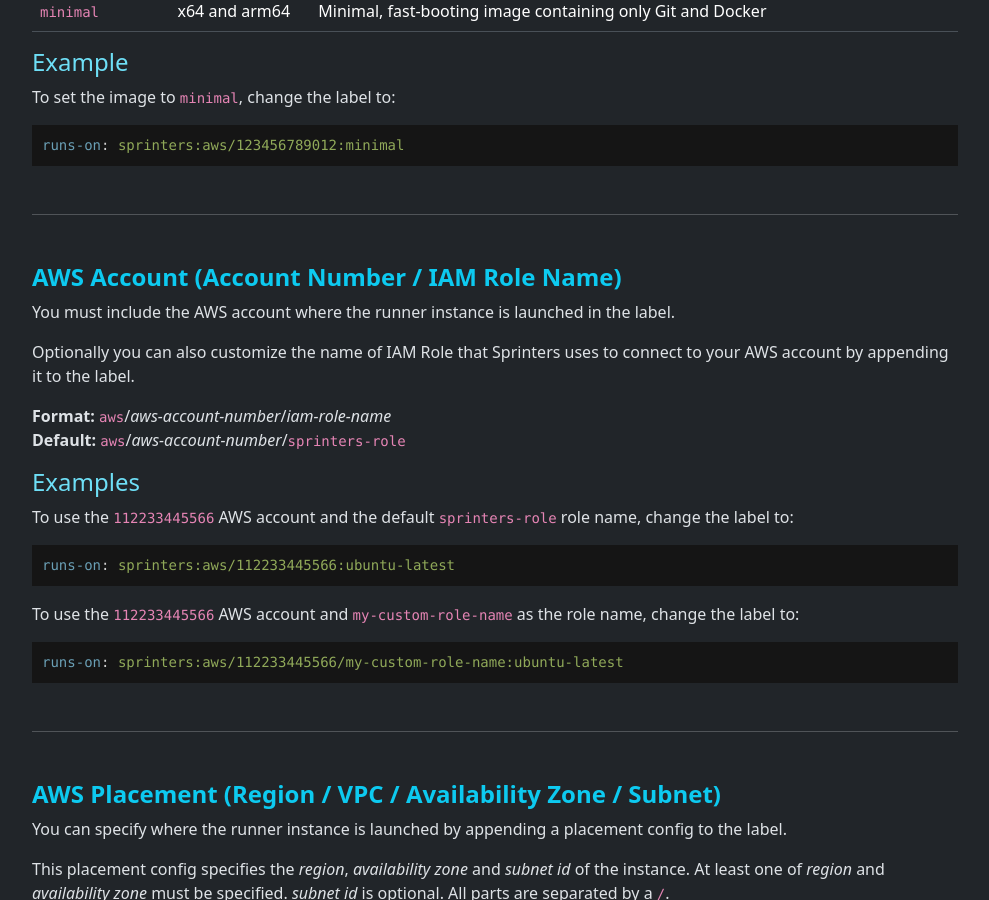
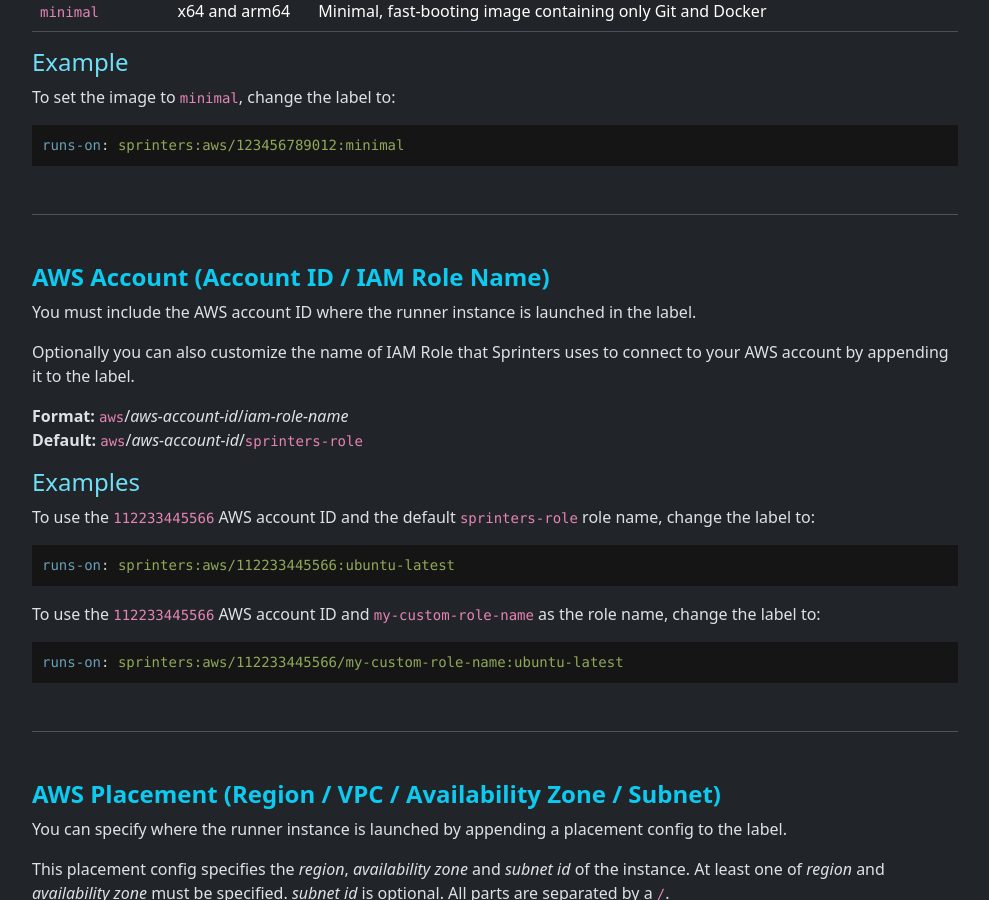
Before and after one commit to sprinters-sh/sprinters.sh, a Jekyll site: the page built from docs/label.md, in a window 1280 px wide and 900 px high, scrolled down 1735 px. Shown: the whole window, without its empty margins (240-1229 px from the left). Built offline with Jekyll 4.4.1, drawn with Linux system fonts in a browser that asks for light colours; some of the changed text lies outside the part shown.

Commit message:
Rename AWS account number -> id

````diff
--- a/docs/label.md
+++ b/docs/label.md
@@ -44,7 +44,7 @@
 The following label parts can be added or modified to customize the image, placement and capacity of the runner instance:
 
 - [Image](#image)
-- [AWS Account (Account Number / IAM Role Name)](#account)
+- [AWS Account (Account ID / IAM Role Name)](#account)
 - [AWS Placement (Region / VPC / Availability Zone / Subnet)](#placement)
 - [AWS Instance Type](#instance-type)
 - [AWS Spot Instances](#spot)
@@ -78,22 +78,22 @@
 ---
 {: .mt-5 }
 
-{% include h3.html id="account" text="AWS Account (Account Number / IAM Role Name)" %}
-You must include the AWS account where the runner instance is launched in the label.
+{% include h3.html id="account" text="AWS Account (Account ID / IAM Role Name)" %}
+You must include the AWS account ID where the runner instance is launched in the label.
 
 Optionally you can also customize the name of IAM Role that Sprinters uses to connect to your AWS account by appending it to the label.
 
-**Format:** `aws`/_aws-account-number_/_iam-role-name_\
-**Default:** `aws`/_aws-account-number_/`sprinters-role`
+**Format:** `aws`/_aws-account-id_/_iam-role-name_\
+**Default:** `aws`/_aws-account-id_/`sprinters-role`
 
 {% include h4.html text="Examples" %}
-To use the `112233445566` AWS account and the default `sprinters-role` role name, change the label to:
+To use the `112233445566` AWS account ID and the default `sprinters-role` role name, change the label to:
 
 ```yaml
 runs-on: sprinters:aws/112233445566:ubuntu-latest
 ```
 
-To use the `112233445566` AWS account and `my-custom-role-name` as the role name, change the label to:
+To use the `112233445566` AWS account ID and `my-custom-role-name` as the role name, change the label to:
 
 ```yaml
 runs-on: sprinters:aws/112233445566/my-custom-role-name:ubuntu-latest
````
Also changed, not shown: docs/index.md (+1 -1 lines), docs/setup.md (+3 -3 lines), docs/tips.md (+8 -8 lines).
